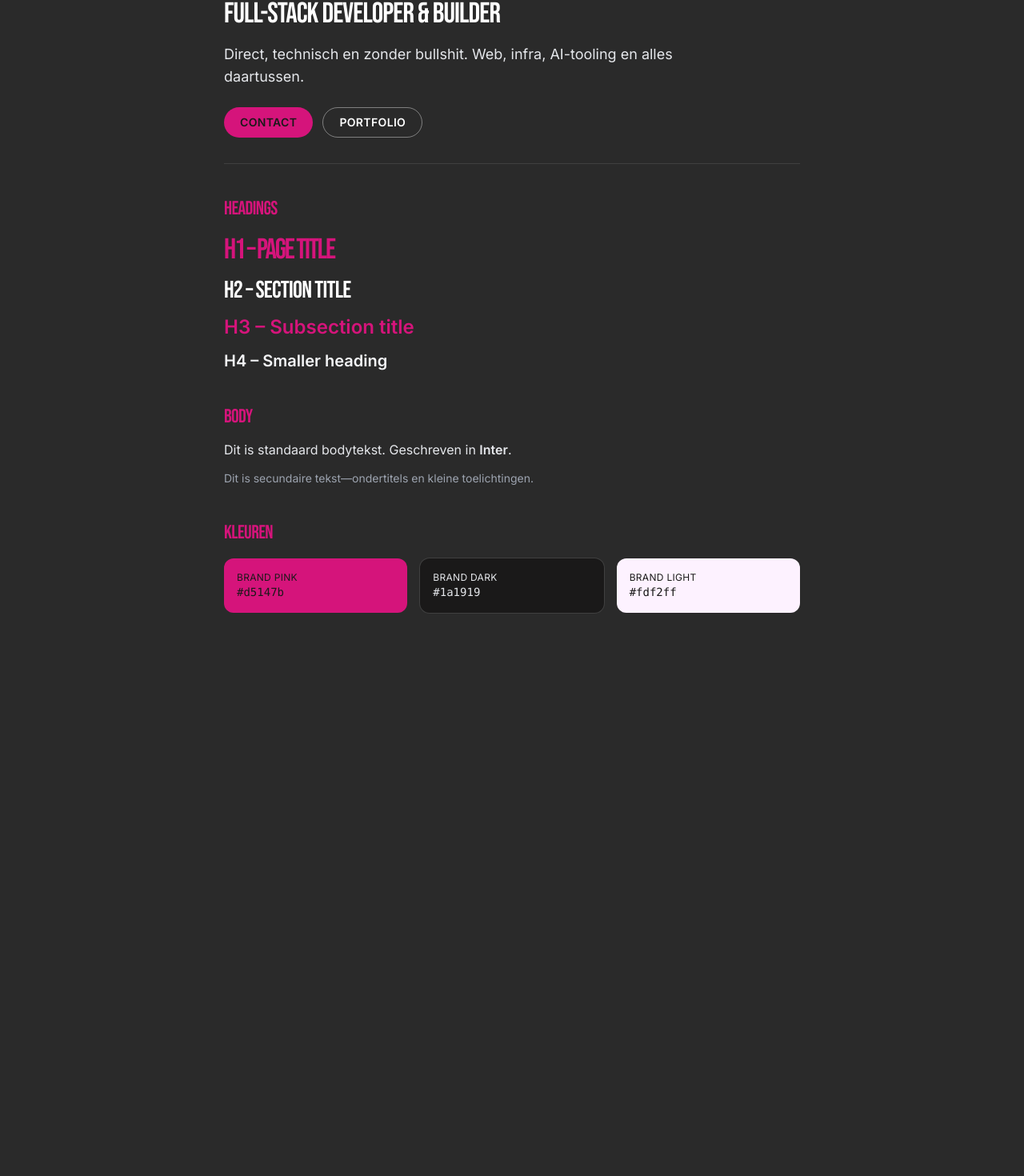
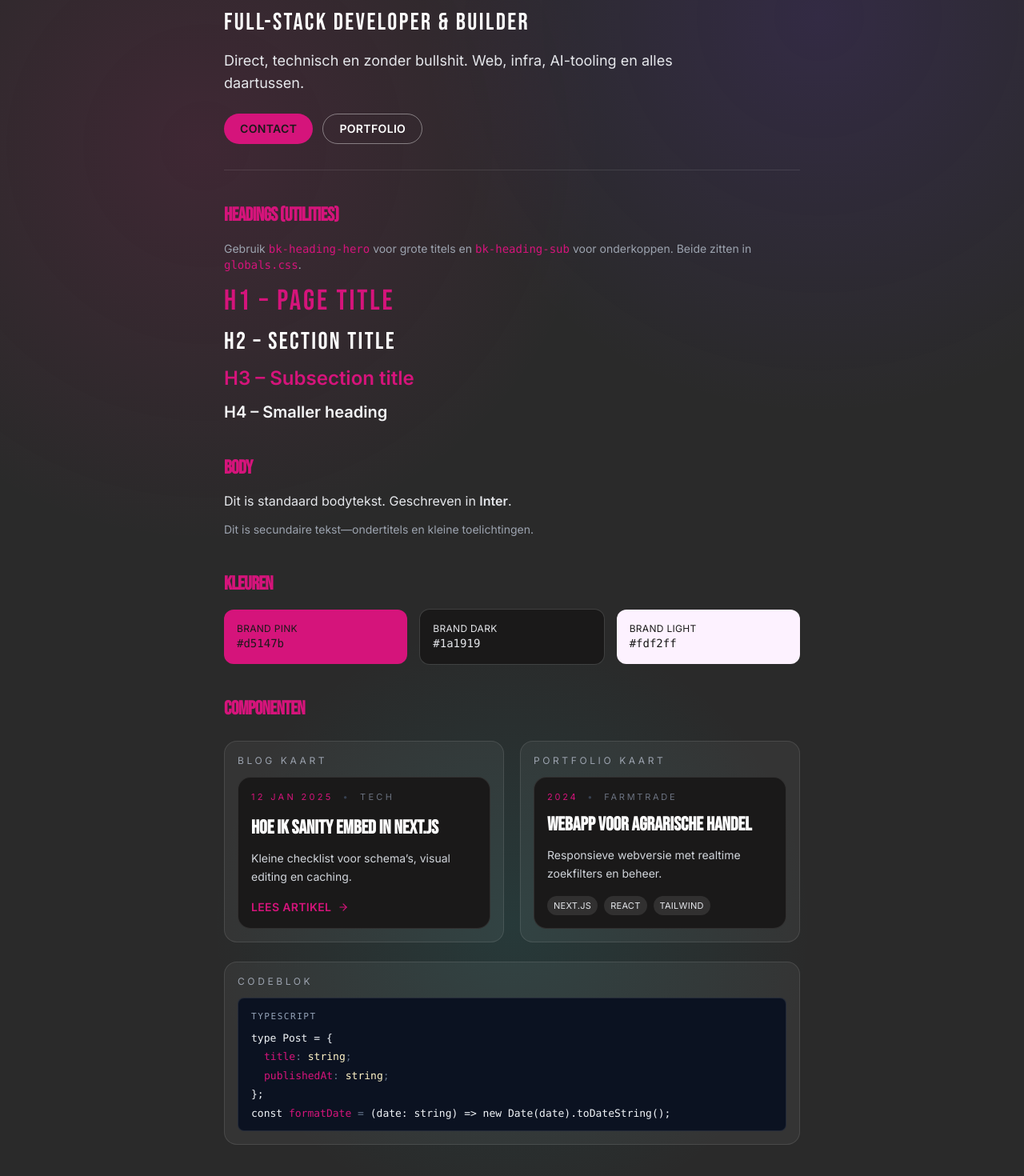
Before and after one commit to bkeetman/briankeetman.nl, a Next.js app: page /style in a window 1280 px wide. Shown: the part 142-1612 px from the top of the page at 80% size. Before the commit the page ends 956 px from the top, so only its background shows below. Built offline with nearby package versions, Linux system fonts and the light colour scheme.

Commit message:
Update styling

```diff
--- a/src/app/blog/[slug]/page.tsx
+++ b/src/app/blog/[slug]/page.tsx
@@ -80,7 +80,7 @@ export default async function BlogPost({ params }: PageProps) {
   const heroLqip = post.mainImage?.asset?.metadata?.lqip;
 
   return (
-    <div className="min-h-screen bg-brand-dark-light">
+    <div className="min-h-screen bk-bg-gradient">
       {/* Mobile: Back button */}
       <div className="lg:hidden px-4 pt-6 pb-4">
         <Button
@@ -137,7 +137,7 @@ export default async function BlogPost({ params }: PageProps) {
         </div>
 
         {/* Rechter helft: Content */}
-        <div className="w-full lg:w-1/2 bg-brand-dark-light flex-shrink-0 overflow-y-auto">
+        <div className="w-full lg:w-1/2 bg-transparent flex-shrink-0 overflow-y-auto">
           <div className="px-6 sm:px-8 lg:px-20 xl:px-24 py-12 sm:py-16 lg:py-20 xl:py-24">
             <div className="max-w-2xl mx-auto">
               {/* Desktop: Back button */}
@@ -157,7 +157,7 @@ export default async function BlogPost({ params }: PageProps) {
               <article>
                 {/* Header */}
                 <header className="mb-16 lg:mb-20">
-                  <h1 className="font-display text-4xl sm:text-5xl lg:text-6xl xl:text-7xl tracking-blog text-brand-pink mb-8 leading-[1.1] uppercase">
+                  <h1 className="bk-heading-hero tracking-blog mb-8 leading-[1.1]">
                     {post.title}
                   </h1>
                   <div className="flex items-center gap-4 mb-8">
@@ -187,8 +187,8 @@ export default async function BlogPost({ params }: PageProps) {
                     prose-a:text-brand-pink prose-a:no-underline hover:prose-a:underline prose-a:font-medium prose-a:transition-all
                     prose-strong:text-white prose-strong:font-semibold
                     prose-code:text-white prose-code:bg-gray-900 prose-code:px-2 prose-code:py-1 prose-code:rounded-md prose-code:text-base prose-code:font-mono prose-code:border prose-code:border-white/10
-                    prose-pre:bg-gray-900 prose-pre:border prose-pre:border-brand-pink/30 prose-pre:rounded-xl prose-pre:p-6 lg:prose-pre:p-8 prose-pre:my-10 prose-pre:overflow-x-auto
-                    prose-pre-code:bg-transparent prose-pre-code:p-0 prose-pre-code:border-0 prose-pre-code:text-base
+                    prose-pre:bg-transparent prose-pre:border-0 prose-pre:p-0 prose-pre:my-8 prose-pre:overflow-visible
+                    prose-pre-code:bg-transparent prose-pre-code:p-0 prose-pre-code:border-0 prose-pre-code:text-base prose-pre-code:leading-[1.5]
                     prose-blockquote:text-gray-400 prose-blockquote:border-brand-pink prose-blockquote:border-l-4 prose-blockquote:pl-8 prose-blockquote:pr-4 prose-blockquote:my-10 prose-blockquote:italic prose-blockquote:text-base prose-blockquote:leading-relaxed
                     prose-ul:text-gray-200 prose-ul:my-6 prose-ul:space-y-2 prose-ul:pl-6
                     prose-ol:text-gray-200 prose-ol:my-6 prose-ol:space-y-2 prose-ol:pl-6
--- a/src/app/blog/page.tsx
+++ b/src/app/blog/page.tsx
@@ -37,7 +37,7 @@ export default async function BlogIndex() {
   const { isEnabled } = await draftMode();
 
   return (
-    <div className="min-h-screen bg-brand-dark-light">
+    <div className="min-h-screen bk-bg-gradient">
       <div className="flex flex-col lg:flex-row min-h-screen">
         {/* Hero */}
         <div className="relative w-full lg:w-1/2 h-[40vh] lg:h-screen flex-shrink-0">
@@ -62,9 +62,7 @@ export default async function BlogIndex() {
               <p className="text-xs uppercase tracking-[0.4em] text-white/70 mb-4">
                 Blog
               </p>
-              <h1 className="font-display text-4xl sm:text-5xl lg:text-6xl xl:text-7xl tracking-tightest text-brand-pink uppercase leading-[1.05]">
-                Lesjes uit de werkplaats
-              </h1>
+              <h1 className="bk-heading-hero leading-[1.05]">Lesjes uit de werkplaats</h1>
               <p className="mt-6 max-w-lg text-base sm:text-lg text-gray-200 leading-relaxed">
                 Tech, product en ondernemerschap. Geen fluff, wél praktijk. Dit
                 is waar ik opschrijf hoe ik dingen bouw, automatiseer en
@@ -75,7 +73,7 @@ export default async function BlogIndex() {
         </div>
 
         {/* List */}
-        <div className="w-full lg:w-1/2 bg-brand-dark-light flex-shrink-0 overflow-y-auto">
+        <div className="w-full lg:w-1/2 bg-transparent flex-shrink-0 overflow-y-auto">
           <div className="px-6 sm:px-8 lg:px-20 xl:px-24 py-12 sm:py-16 lg:py-20 xl:py-24">
             <div className="max-w-2xl mx-auto space-y-10">
               {posts.length === 0 ? (
@@ -111,9 +109,9 @@ export default async function BlogIndex() {
                           </span>
                         </div>
                         <div>
-                          <h2 className="font-display text-3xl sm:text-4xl tracking-tight text-white uppercase mb-4 leading-[1.05] group-hover:text-brand-pink transition-colors">
-                            <Link href={`/blog/${slug}`}>{post.title}</Link>
-                          </h2>
+                        <h2 className="bk-heading-sub text-3xl sm:text-4xl mb-4 leading-[1.05] group-hover:text-brand-pink transition-colors">
+                          <Link href={`/blog/${slug}`}>{post.title}</Link>
+                        </h2>
                           {post.description && (
                             <p className="text-gray-300 text-base leading-relaxed">
                               {post.description}
--- a/src/app/globals.css
+++ b/src/app/globals.css
@@ -6,3 +6,44 @@
   --font-inter: var(--font-inter);
   --font-bebas-neue: var(--font-bebas-neue);
 }
+
+@layer components {
+  .bk-heading-hero {
+    @apply font-display text-brand-pink uppercase tracking-hero leading-[1.05] text-4xl sm:text-5xl lg:text-6xl xl:text-7xl;
+  }
+
+  .bk-heading-sub {
+    @apply font-display uppercase tracking-hero text-white leading-[1.05] text-2xl md:text-3xl;
+  }
+
+  /* Semantic defaults for content */
+  h1 {
+    @apply bk-heading-hero;
+  }
+
+  h2 {
+    @apply font-display uppercase tracking-hero text-brand-pink leading-[1.08] text-3xl md:text-4xl;
+  }
+
+  h3 {
+    @apply font-sans font-semibold text-brand-pink text-2xl leading-tight;
+  }
+
+  h4 {
+    @apply font-sans font-semibold text-gray-100 text-xl leading-tight;
+  }
+}
+
+@layer utilities {
+  .bk-bg-gradient {
+    background-color: #2a2a2a;
+    background-image:
+      radial-gradient(circle at 20% 20%, rgba(213, 20, 123, 0.12), transparent 30%),
+      radial-gradient(circle at 80% 10%, rgba(116, 47, 255, 0.12), transparent 28%),
+      radial-gradient(circle at 50% 80%, rgba(18, 168, 168, 0.12), transparent 26%);
+  }
+
+  .tracking-hero {
+    letter-spacing: 0.08em;
+  }
+}
--- a/src/app/layout.tsx
+++ b/src/app/layout.tsx
@@ -28,7 +28,7 @@ export default function RootLayout({
   return (
     <html suppressHydrationWarning={true} lang="nl" className="dark">
       <body
-        className={`${inter.variable} ${bebasNeue.variable} font-sans min-h-screen bg-brand-dark-light text-white`}
+        className={`${inter.variable} ${bebasNeue.variable} font-sans min-h-screen text-white bk-bg-gradient`}
       >
         {children}
       </body>
--- a/src/app/page.tsx
+++ b/src/app/page.tsx
@@ -18,7 +18,7 @@ function LinkedInIcon(props: SVGProps<SVGSVGElement>) {
 
 export default function Home() {
   return (
-    <main className="flex flex-col md:flex-row min-h-screen bg-brand-dark-light">
+    <main className="flex flex-col md:flex-row min-h-screen bk-bg-gradient">
       {/* Text section - full width on mobile, half on desktop */}
       <div className="w-full md:w-1/2 p-8 flex flex-col items-center justify-center min-h-[50vh] md:min-h-screen">
         {/* Logo centered */}
@@ -28,10 +28,10 @@ export default function Home() {
 
         {/* Text content */}
         <div className="text-gray-200 w-full max-w-md text-center">
-          <h1 className="mb-4 font-display text-4xl md:text-5xl tracking-tightest text-brand-pink uppercase">
+          <h1 className="mb-4 bk-heading-hero tracking-[0.02em]">
             Brian Keetman.nl
           </h1>
-          <h2 className="mb-8 font-display text-2xl md:text-3xl tracking-tight text-white uppercase">
+          <h2 className="mb-8 bk-heading-sub">
             Full-stack developer & builder
           </h2>
 
--- a/src/app/portfolio/[slug]/page.tsx
+++ b/src/app/portfolio/[slug]/page.tsx
@@ -103,7 +103,7 @@ export default async function PortfolioItemPage({ params }: PageProps) {
   const heroLqip = item.mainImage?.asset?.metadata?.lqip;
 
   return (
-    <div className="min-h-screen bg-brand-dark-light">
+    <div className="min-h-screen bk-bg-gradient">
       {/* Mobile: Back button */}
       <div className="lg:hidden px-4 pt-6 pb-4">
         <Button
@@ -160,7 +160,7 @@ export default async function PortfolioItemPage({ params }: PageProps) {
         </div>
 
         {/* Rechter helft: Content */}
-        <div className="w-full lg:w-1/2 bg-brand-dark-light flex-shrink-0 overflow-y-auto">
+        <div className="w-full lg:w-1/2 bg-transparent flex-shrink-0 overflow-y-auto">
           <div className="px-6 sm:px-8 lg:px-20 xl:px-24 py-12 sm:py-16 lg:py-20 xl:py-24">
             <div className="max-w-2xl mx-auto">
               {/* Desktop: Back button */}
@@ -192,7 +192,7 @@ export default async function PortfolioItemPage({ params }: PageProps) {
                     )}
                   </div>
 
-                  <h1 className="font-display text-4xl sm:text-5xl lg:text-6xl xl:text-7xl tracking-tightest text-white mb-6 leading-[1.05] uppercase">
+                  <h1 className="bk-heading-hero text-white mb-6 leading-[1.05]">
                     {item.title}
                   </h1>
 
@@ -211,12 +211,15 @@ export default async function PortfolioItemPage({ params }: PageProps) {
                   </div>
 
                   {item.website && (
-                      <Button asChild variant="default" className="bg-brand-pink hover:bg-brand-pink/90 text-white rounded-xl">
-                          <a href={item.website} target="_blank" rel="noopener noreferrer" className="flex items-center gap-2">
-                              <span>Bezoek website</span>
-                              <ExternalLink className="h-4 w-4" />
-                          </a>
-                      </Button>
+                    <a
+                      href={item.website}
+                      target="_blank"
+                      rel="noopener noreferrer"
+                      className="inline-flex items-center gap-2 rounded-full border border-brand-pink/60 bg-brand-pink/15 px-4 py-2 text-sm font-semibold uppercase tracking-[0.12em] text-brand-pink transition hover:bg-brand-pink/25 hover:border-brand-pink"
+                    >
+                      <span>Bezoek website</span>
+                      <ExternalLink className="h-4 w-4" />
+                    </a>
                   )}
                 </header>
 
@@ -233,7 +236,9 @@ export default async function PortfolioItemPage({ params }: PageProps) {
                     prose-li:text-gray-300 prose-li:my-1 prose-li:text-base
                     prose-strong:text-white prose-strong:font-semibold
                     prose-ul:pl-5 prose-ul:my-6
-                    prose-img:rounded-xl prose-img:shadow-xl prose-img:my-8 prose-img:border prose-img:border-white/10"
+                    prose-img:rounded-xl prose-img:shadow-xl prose-img:my-8 prose-img:border prose-img:border-white/10
+                    prose-pre:bg-transparent prose-pre:border-0 prose-pre:p-0 prose-pre:my-8 prose-pre:overflow-visible
+                    prose-pre-code:bg-transparent prose-pre-code:p-0 prose-pre-code:border-0 prose-pre-code:text-base prose-pre-code:leading-[1.5]"
                 >
                   <SanityPortableText value={item.body} />
                 </div>
--- a/src/app/portfolio/page.tsx
+++ b/src/app/portfolio/page.tsx
@@ -34,7 +34,7 @@ export default async function PortfolioIndex() {
   const items = await getPortfolioItems();
 
   return (
-    <div className="min-h-screen bg-brand-dark-light">
+    <div className="min-h-screen bk-bg-gradient">
       <div className="flex flex-col lg:flex-row min-h-screen">
         {/* Hero */}
         <div className="relative w-full lg:w-1/2 h-[40vh] lg:h-screen flex-shrink-0">
@@ -59,9 +59,7 @@ export default async function PortfolioIndex() {
               <p className="text-xs uppercase tracking-[0.4em] text-white/70 mb-4">
                 Portfolio
               </p>
-              <h1 className="font-display text-4xl sm:text-5xl lg:text-6xl xl:text-7xl tracking-tightest text-brand-pink uppercase leading-[1.05]">
-                Gerealiseerde Projecten
-              </h1>
+              <h1 className="bk-heading-hero leading-[1.05]">Gerealiseerde Projecten</h1>
               <p className="mt-6 max-w-lg text-base sm:text-lg text-gray-200 leading-relaxed">
                 Een overzicht van digitale producten, platforms en applicaties die ik heb ontworpen en ontwikkeld.
               </p>
@@ -70,7 +68,7 @@ export default async function PortfolioIndex() {
         </div>
 
         {/* List */}
-        <div className="w-full lg:w-1/2 bg-brand-dark-light flex-shrink-0 overflow-y-auto">
+        <div className="w-full lg:w-1/2 bg-transparent flex-shrink-0 overflow-y-auto">
           <div className="px-6 sm:px-8 lg:px-20 xl:px-24 py-12 sm:py-16 lg:py-20 xl:py-24">
             <div className="max-w-2xl mx-auto space-y-10">
               {items.length === 0 ? (
@@ -107,9 +105,9 @@ export default async function PortfolioIndex() {
                           )}
                         </div>
                         <div>
-                          <h2 className="font-display text-3xl sm:text-4xl tracking-tight text-white uppercase mb-4 leading-[1.05] group-hover:text-brand-pink transition-colors">
-                            <Link href={`/portfolio/${slug}`}>{item.title}</Link>
-                          </h2>
+                        <h2 className="bk-heading-sub text-3xl sm:text-4xl mb-4 leading-[1.05] group-hover:text-brand-pink transition-colors">
+                          <Link href={`/portfolio/${slug}`}>{item.title}</Link>
+                        </h2>
                           {item.description && (
                             <p className="text-gray-300 text-base leading-relaxed">
                               {item.description}
--- a/src/app/style/page.tsx
+++ b/src/app/style/page.tsx
@@ -1,15 +1,15 @@
 export default function StyleGuide() {
   return (
-    <div className="min-h-screen bg-brand-dark-light text-white font-sans">
+    <div className="min-h-screen text-white font-sans bk-bg-gradient">
       <div className="mx-auto flex max-w-3xl flex-col gap-10 px-6 py-12">
         <header className="border-b border-white/10 pb-8">
           <p className="text-xs uppercase tracking-[0.3em] text-brand-pink">
             Brand style
           </p>
-          <h1 className="mt-2 font-display text-5xl md:text-6xl tracking-tightest text-brand-pink uppercase">
+          <h1 className="mt-2 bk-heading-hero">
             Brian Keetman.nl
           </h1>
-          <h2 className="mt-2 font-display text-3xl md:text-4xl tracking-tight text-white uppercase">
+          <h2 className="mt-2 bk-heading-sub">
             Full-stack developer & builder
           </h2>
           <p className="mt-4 max-w-xl text-base md:text-lg leading-relaxed text-gray-200">
@@ -28,13 +28,18 @@ export default function StyleGuide() {
 
         <section className="space-y-4">
           <h3 className="font-display text-2xl tracking-tight text-brand-pink uppercase">
-            Headings
+            Headings (utilities)
           </h3>
+          <p className="text-sm text-gray-400">
+            Gebruik <code className="text-brand-pink">bk-heading-hero</code> voor grote titels en{' '}
+            <code className="text-brand-pink">bk-heading-sub</code> voor onderkoppen. Beide zitten in{' '}
+            <code className="text-brand-pink">globals.css</code>.
+          </p>
           <div className="space-y-3">
-            <h1 className="font-display text-4xl tracking-tightest text-brand-pink uppercase">
+            <h1 className="bk-heading-hero text-4xl">
               H1 – Page title
             </h1>
-            <h2 className="font-display text-3xl tracking-tight text-white uppercase">
+            <h2 className="bk-heading-sub text-3xl">
               H2 – Section title
             </h2>
             <h3 className="font-sans text-2xl font-semibold text-brand-pink">
@@ -78,6 +83,113 @@ export default function StyleGuide() {
             </div>
           </div>
         </section>
+
+        <section className="space-y-6">
+          <h3 className="font-display text-2xl tracking-tight text-brand-pink uppercase">
+            Componenten
+          </h3>
+
+          <div className="grid gap-5 md:grid-cols-2">
+            <div className="rounded-2xl border border-white/10 bg-white/5 p-4">
+              <p className="text-xs uppercase tracking-[0.3em] text-gray-400 mb-3">
+                Blog kaart
+              </p>
+              <article className="group rounded-2xl border border-white/10 bg-brand-dark p-4">
+                <div className="flex items-center gap-3 text-[11px] uppercase tracking-[0.3em] text-gray-500">
+                  <span className="text-brand-pink">12 jan 2025</span>
+                  <span className="text-gray-700">•</span>
+                  <span>Tech</span>
+                </div>
+                <h4 className="mt-4 font-display text-2xl text-white uppercase leading-tight group-hover:text-brand-pink transition-colors">
+                  Hoe ik Sanity embed in Next.js
+                </h4>
+                <p className="mt-3 text-sm text-gray-300 leading-relaxed">
+                  Kleine checklist voor schema’s, visual editing en caching.
+                </p>
+                <div className="mt-4 flex items-center gap-2 text-sm font-semibold uppercase tracking-wide text-brand-pink">
+                  Lees artikel
+                  <svg
+                    xmlns="http://www.w3.org/2000/svg"
+                    width="14"
+                    height="14"
+                    viewBox="0 0 24 24"
+                    fill="none"
+                    stroke="currentColor"
+                    strokeWidth="2"
+                    strokeLinecap="round"
+                    strokeLinejoin="round"
+                    className="h-3.5 w-3.5"
+                  >
+                    <path d="M5 12h14" />
+                    <path d="m12 5 7 7-7 7" />
+                  </svg>
+                </div>
+              </article>
+            </div>
+
+            <div className="rounded-2xl border border-white/10 bg-white/5 p-4">
+              <p className="text-xs uppercase tracking-[0.3em] text-gray-400 mb-3">
+                Portfolio kaart
+              </p>
+              <article className="rounded-2xl border border-white/10 bg-brand-dark p-4">
+                <div className="flex items-center gap-3 text-[11px] uppercase tracking-[0.25em] text-gray-500">
+                  <span className="text-brand-pink">2024</span>
+                  <span className="text-gray-700">•</span>
+                  <span>Farmtrade</span>
+                </div>
+                <h4 className="mt-3 font-display text-2xl text-white uppercase leading-tight">
+                  Webapp voor agrarische handel
+                </h4>
+                <p className="mt-3 text-sm text-gray-300 leading-relaxed">
+                  Responsieve webversie met realtime zoekfilters en beheer.
+                </p>
+                <div className="mt-4 flex flex-wrap gap-2">
+                  {['Next.js', 'React', 'Tailwind'].map((tech) => (
+                    <span
+                      key={tech}
+                      className="px-2 py-1 text-[11px] uppercase tracking-wide rounded-full bg-white/10 text-gray-200"
+                    >
+                      {tech}
+                    </span>
+                  ))}
+                </div>
+              </article>
+            </div>
+          </div>
+
+          <div className="rounded-2xl border border-white/10 bg-white/5 p-4">
+            <p className="text-xs uppercase tracking-[0.3em] text-gray-400 mb-3">
+              Codeblok
+            </p>
+            <div className="overflow-hidden rounded-lg border border-white/10 bg-[#0b1221]">
+              <pre className="overflow-x-auto px-4 py-3 text-[13px] leading-[1.5] text-slate-100">
+                <span className="mb-2 inline-block text-[11px] uppercase tracking-[0.14em] text-slate-400">
+                  typescript
+                </span>
+                <code className="block space-y-1">
+                  <div className="font-mono text-slate-100">type Post = &#123;</div>
+                  <div className="pl-4 font-mono">
+                    <span className="text-brand-pink">title</span>
+                    <span className="text-slate-500">: </span>
+                    <span className="text-amber-100">string</span>
+                    <span className="text-slate-500">;</span>
+                  </div>
+                  <div className="pl-4 font-mono">
+                    <span className="text-brand-pink">publishedAt</span>
+                    <span className="text-slate-500">: </span>
+                    <span className="text-amber-100">string</span>
+                    <span className="text-slate-500">;</span>
+                  </div>
+                  <div className="font-mono text-slate-100">&#125;;</div>
+                  <div className="font-mono text-slate-100">
+                    const <span className="text-brand-pink">formatDate</span>
+                    <span className="text-slate-500"> = </span>(date: string) =&gt; new Date(date).toDateString();
+                  </div>
+                </code>
+              </pre>
+            </div>
+          </div>
+        </section>
       </div>
     </div>
   );
--- a/src/components/portable-text.tsx
+++ b/src/components/portable-text.tsx
@@ -48,11 +48,43 @@ const components: PortableTextComponents = {
         />
       );
     },
-    code: ({ value }) => (
-      <pre className="overflow-x-auto rounded-xl border border-brand-pink/30 bg-gray-900 px-6 py-4 text-sm leading-relaxed">
-        <code>{(value as { code?: string })?.code}</code>
-      </pre>
-    ),
+    code: ({ value }) => {
+      const code = (value as { code?: string; language?: string })?.code ?? '';
+      const language = (value as { language?: string })?.language;
+      const lines = code.split('\n');
+
+      return (
+        <div className="not-prose overflow-hidden rounded-lg border border-white/10 bg-[#0b1221]">
+          <pre className="overflow-x-auto px-4 py-3 text-[13px] leading-[1.5] text-slate-100">
+            {language ? (
+              <span className="mb-2 inline-block text-[11px] uppercase tracking-[0.14em] text-slate-400">
+                {language}
+              </span>
+            ) : null}
+            <code className="block space-y-1">
+              {lines.map((line, idx) => {
+                const match = line.match(/^(\s*[A-Za-z0-9_-]+)(\s*:\s*)(.+)$/);
+                if (!match) {
+                  return (
+                    <div key={idx} className="font-mono">
+                      {line}
+                    </div>
+                  );
+                }
+                const [, key, separator, val] = match;
+                return (
+                  <div key={idx} className="font-mono">
+                    <span className="text-brand-pink">{key}</span>
+                    <span className="text-slate-500">{separator}</span>
+                    <span className="text-amber-100">{val}</span>
+                  </div>
+                );
+              })}
+            </code>
+          </pre>
+        </div>
+      );
+    },
   },
 };
 
```
Also changed, not shown: 1 other file (tests, documents, lock files or other folders).
